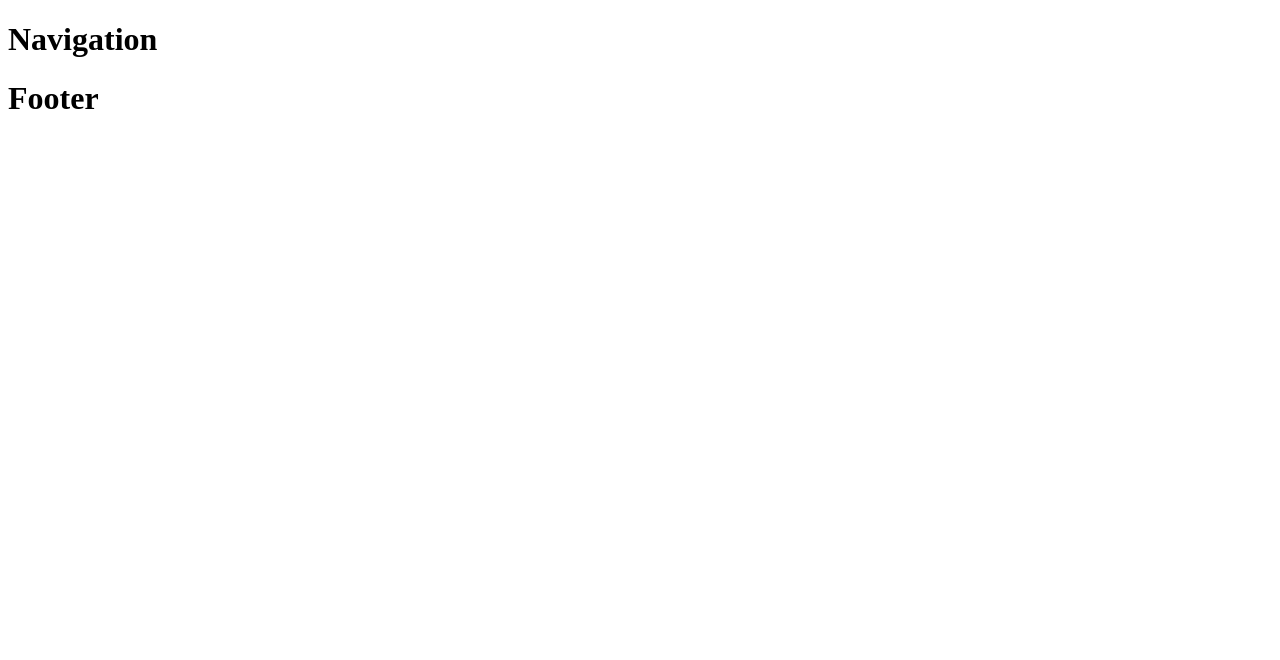
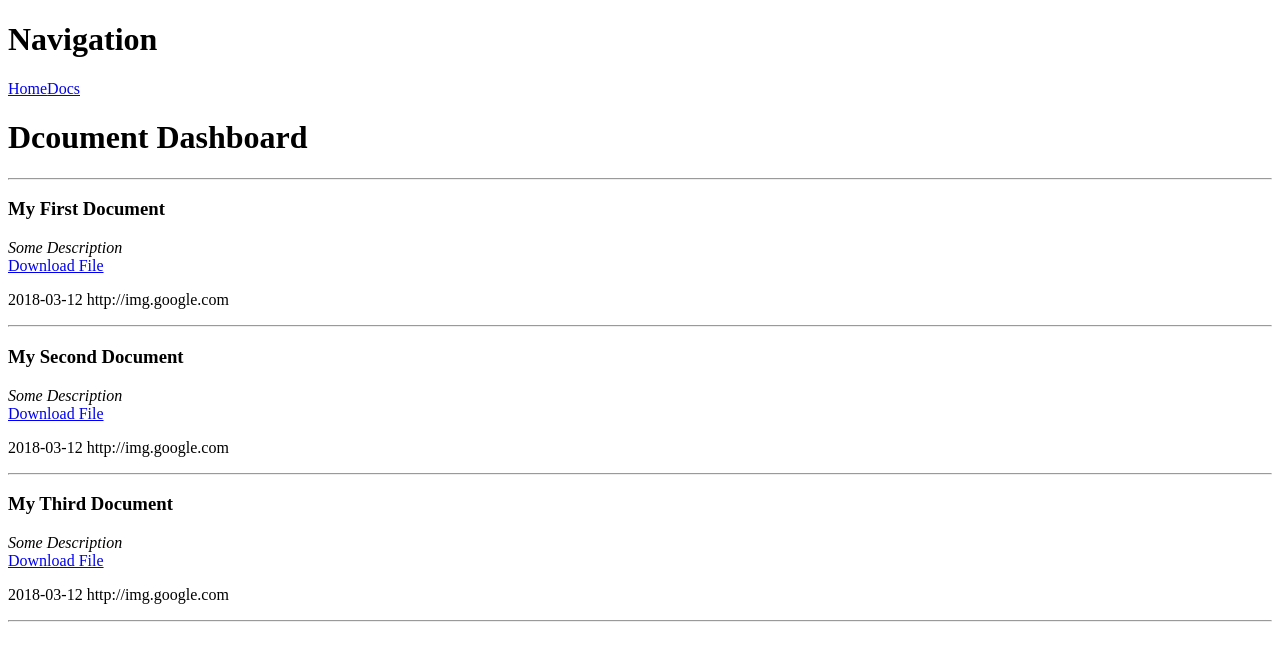
Before and after one commit to WolfpackGaming-SavSin/Freelance-Camp-fe, an Angular app: page /documents in a window 1280 px wide. Before the commit this address led to /. Shown: the top 660 px of the page. Built offline with nearby package versions, Linux system fonts and the light colour scheme.

Commit message:
Added Documents Component and Routes

```diff
--- a/src/app/app-routing.module.ts
+++ b/src/app/app-routing.module.ts
@@ -2,10 +2,12 @@
 import { RouterModule, Routes } from '@angular/router';
 
 import { HomepageComponent } from './homepage/homepage.component';
+import { DocumentsComponent } from './documents/documents.component';
 
 const routes: Routes = [
 	{ path: '', redirectTo: '/home', pathMatch: 'full' },
 	{ path: 'home', component: HomepageComponent },
+	{ path: 'documents', component: DocumentsComponent }
 ]
 
 @NgModule({
--- a/src/app/app.component.html
+++ b/src/app/app.component.html
@@ -1,5 +1,6 @@
 <h1> Navigation </h1>
 
+<a routerLink="/home">Home</a>
+<a routerLink="/documents">Docs</a>
+
 <router-outlet></router-outlet>
-
-<h1> Footer </h1>
--- a/src/app/app.module.ts
+++ b/src/app/app.module.ts
@@ -4,6 +4,7 @@
 
 import { AppComponent } from './app.component';
 import { HomepageComponent } from './homepage/homepage.component';
+import { DocumentsComponent } from './documents/documents.component';
 
 import { AppRoutingModule } from './app-routing.module';
 
@@ -11,7 +12,8 @@
 @NgModule({
   declarations: [
   	AppComponent,
-    HomepageComponent
+    HomepageComponent,
+    DocumentsComponent
   ],
   imports: [
     BrowserModule,
--- /dev/null
+++ b/src/app/documents/document.ts
@@ -0,0 +1,7 @@
+export interface Document {
+	title: string,
+	description: string,
+	file_url: string,
+	updated_at: string,
+	image_url: string
+}
--- /dev/null
+++ b/src/app/documents/documents.component.html
@@ -0,0 +1,15 @@
+<h1>{{ pageTitle }}</h1>
+
+<hr />
+<div *ngFor="let doc of documents">
+	<h3>{{ doc.title }}</h3>
+	<em> {{ doc.description }}</em>
+	<div>
+		<a href="{{ doc.file_url }}">Download File</a>
+	</div>
+	<p>
+		{{ doc.updated_at }}
+		{{ doc.image_url }}
+	</p>
+	<hr />
+</div>
--- /dev/null
+++ b/src/app/documents/documents.component.ts
@@ -0,0 +1,34 @@
+import { Component } from '@angular/core';
+import { Document } from './document';
+
+@Component({
+	moduleId: module.id,
+	selector: 'documents',
+	templateUrl: 'documents.component.html'
+})
+export class DocumentsComponent {
+	pageTitle: string = "Dcoument Dashboard"
+	documents: Document[] = [
+		{
+			title: "My First Document",
+			description: "Some Description",
+			file_url: 'http://docs.google.com',
+			updated_at: '2018-03-12',
+			image_url: 'http://img.google.com'
+		},
+		{
+			title: "My Second Document",
+			description: "Some Description",
+			file_url: 'http://docs.google.com',
+			updated_at: '2018-03-12',
+			image_url: 'http://img.google.com'
+		},
+		{
+			title: "My Third Document",
+			description: "Some Description",
+			file_url: 'http://docs.google.com',
+			updated_at: '2018-03-12',
+			image_url: 'http://img.google.com'
+		}
+	]
+}
```
